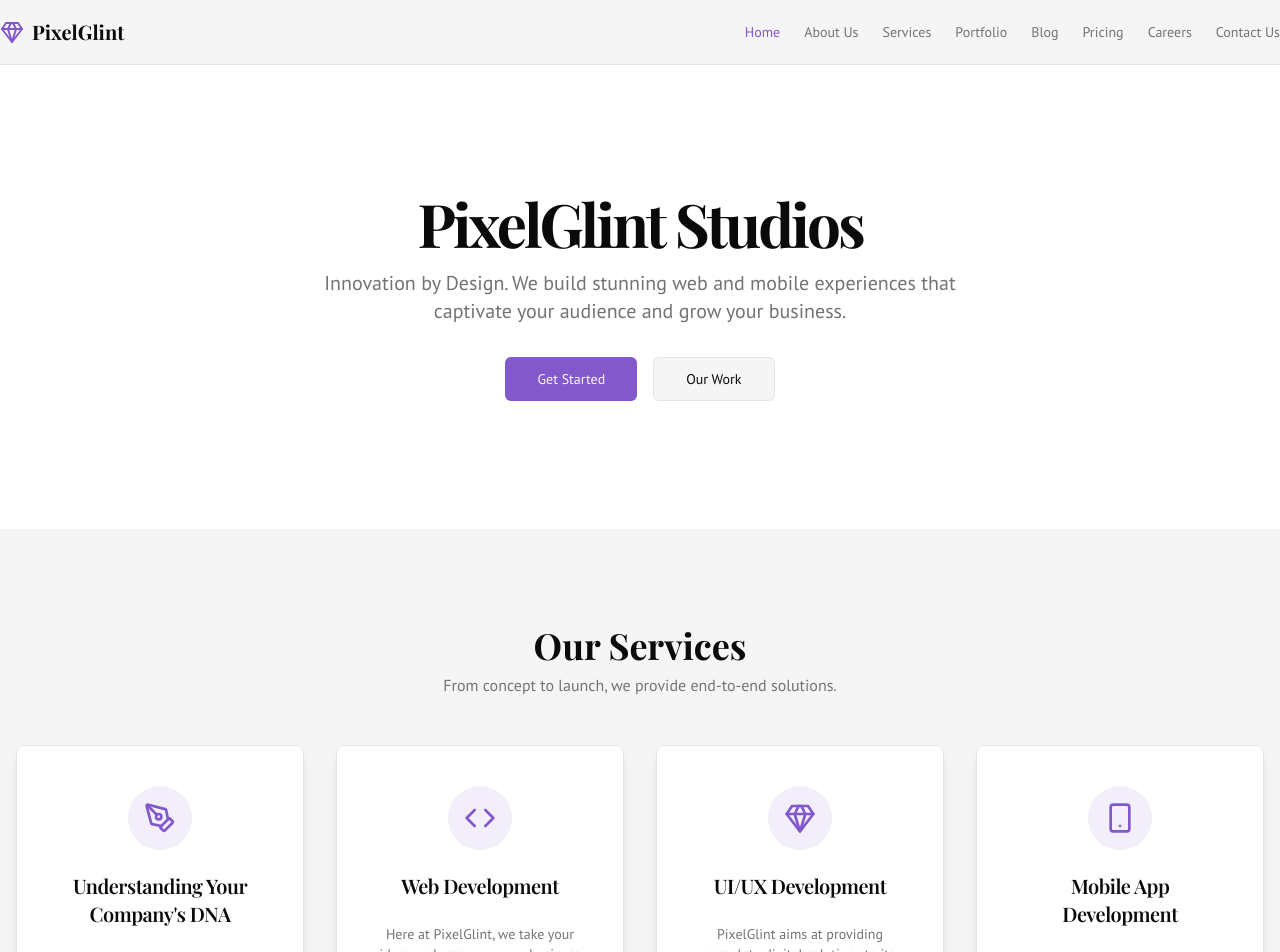
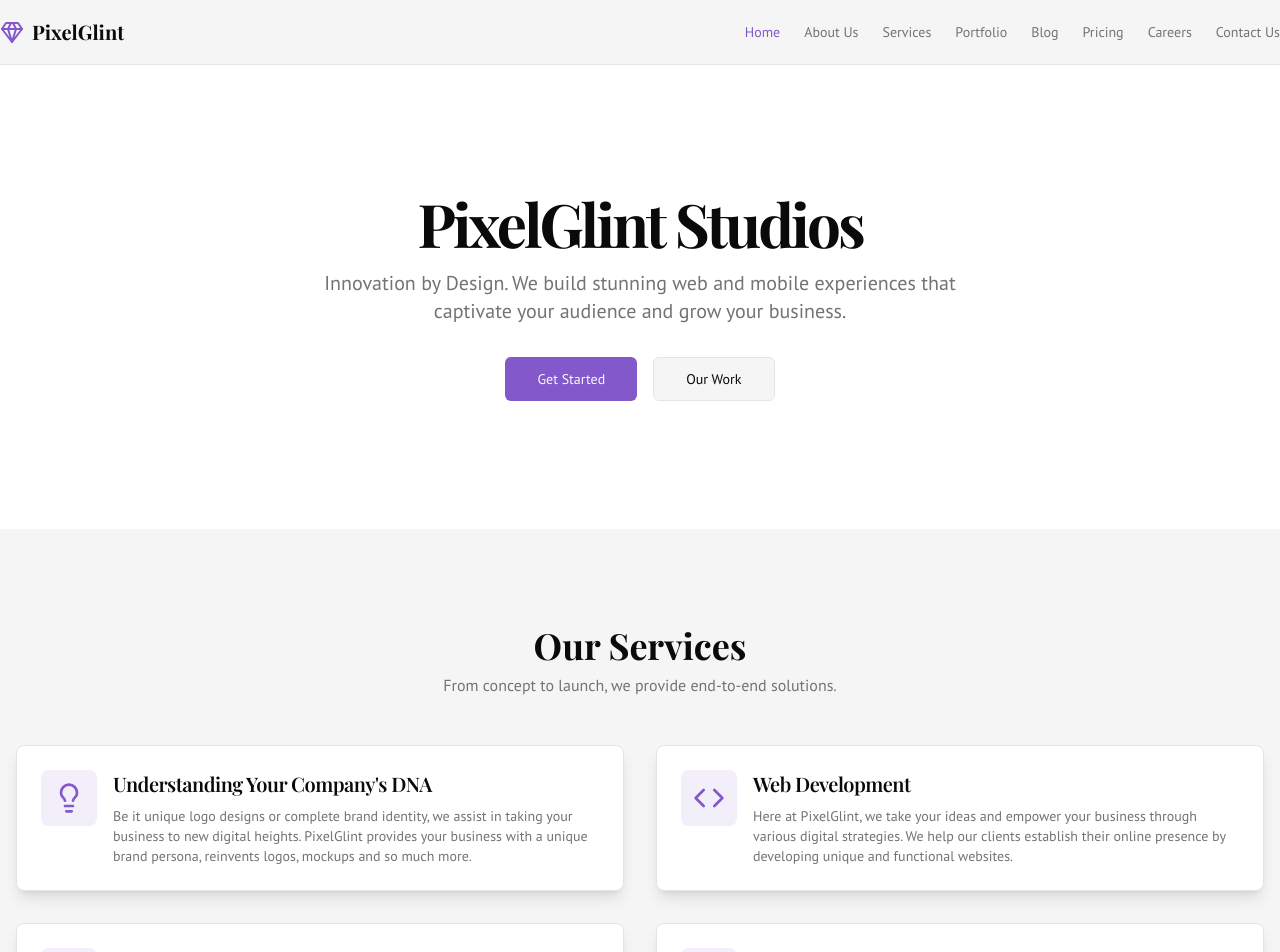
Before and after one commit to zobi404/coretostack, a Next.js app: page / in a window 1280 px wide. Shown: the top 952 px of the page. Built offline with nearby package versions, Linux system fonts and the light colour scheme; a web font is replaced by a local one.

Commit message:
https://lps.b8c.myftpupload.com/ take reference from this website and tr

```diff
--- a/src/app/page.tsx
+++ b/src/app/page.tsx
@@ -2,12 +2,12 @@ import Image from "next/image";
 import Link from "next/link";
 import { Button } from "@/components/ui/button";
 import { Card, CardContent, CardHeader, CardTitle, CardDescription } from "@/components/ui/card";
-import { ArrowRight, Code, PenTool, Gem, Smartphone } from "lucide-react";
+import { ArrowRight, Code, PenTool, Gem, Smartphone, Briefcase, Lightbulb } from "lucide-react";
 import { Badge } from "@/components/ui/badge";
 
 const services = [
   {
-    icon: <PenTool className="w-8 h-8 text-primary" />,
+    icon: <Lightbulb className="w-8 h-8 text-primary" />,
     title: "Understanding Your Company's DNA",
     description: "Be it unique logo designs or complete brand identity, we assist in taking your business to new digital heights. PixelGlint provides your business with a unique brand persona, reinvents logos, mockups and so much more.",
   },
@@ -17,7 +17,7 @@ const services = [
     description: "Here at PixelGlint, we take your ideas and empower your business through various digital strategies. We help our clients establish their online presence by developing unique and functional websites.",
   },
   {
-    icon: <Gem className="w-8 h-8 text-primary" />,
+    icon: <PenTool className="w-8 h-8 text-primary" />,
     title: "UI/UX Development",
     description: "PixelGlint aims at providing complete digital solutions to its clients. Our development and design team work closely to bring the best of both worlds to the table. We have highly trained professionals who work to provide the best.",
   },
@@ -84,18 +84,18 @@ export default function Home() {
               From concept to launch, we provide end-to-end solutions.
             </p>
           </div>
-          <div className="grid grid-cols-1 md:grid-cols-2 lg:grid-cols-4 gap-8">
+          <div className="grid grid-cols-1 md:grid-cols-2 gap-8">
             {services.map((service, index) => (
-              <Card key={index} className="text-center bg-card shadow-lg p-4">
-                <CardHeader>
-                  <div className="mx-auto bg-primary/10 rounded-full p-4 w-fit mb-4">
+              <Card key={index} className="bg-card shadow-lg hover:shadow-xl transition-shadow duration-300">
+                <CardHeader className="flex flex-row items-start gap-4 space-y-0 text-left">
+                  <div className="bg-primary/10 rounded-lg p-3">
                     {service.icon}
                   </div>
-                  <CardTitle className="font-headline text-xl">{service.title}</CardTitle>
+                  <div className="flex-1">
+                    <CardTitle className="font-headline text-xl">{service.title}</CardTitle>
+                    <CardDescription className="mt-2 text-sm">{service.description}</CardDescription>
+                  </div>
                 </CardHeader>
-                <CardContent>
-                  <p className="text-muted-foreground text-sm">{service.description}</p>
-                </CardContent>
               </Card>
             ))}
           </div>
--- a/src/components/ui/card.tsx
+++ b/src/components/ui/card.tsx
@@ -23,7 +23,7 @@ const CardHeader = React.forwardRef<
 >(({ className, ...props }, ref) => (
   <div
     ref={ref}
-    className={cn("flex flex-col items-center space-y-1.5 p-6", className)}
+    className={cn("flex flex-col space-y-1.5 p-6", className)}
     {...props}
   />
 ))
```
